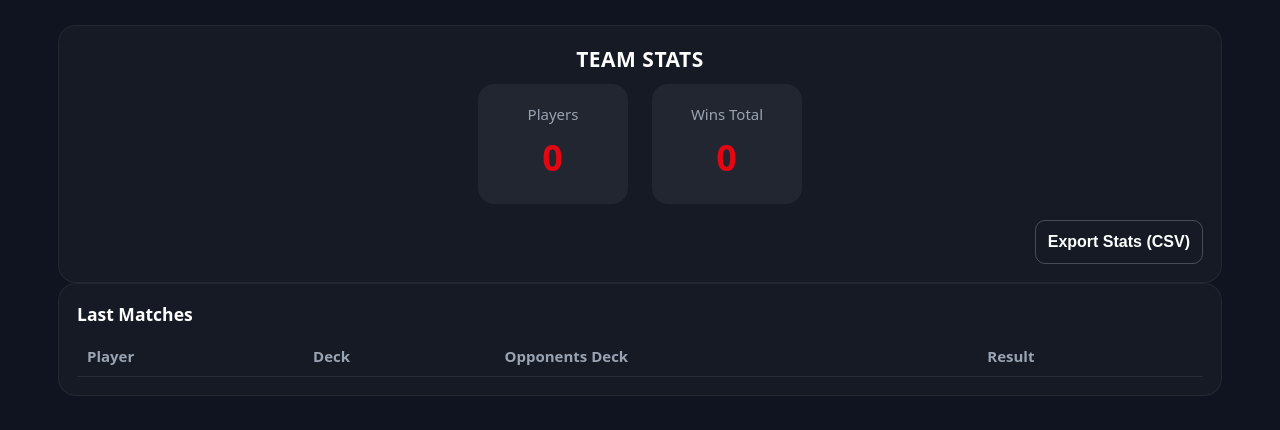
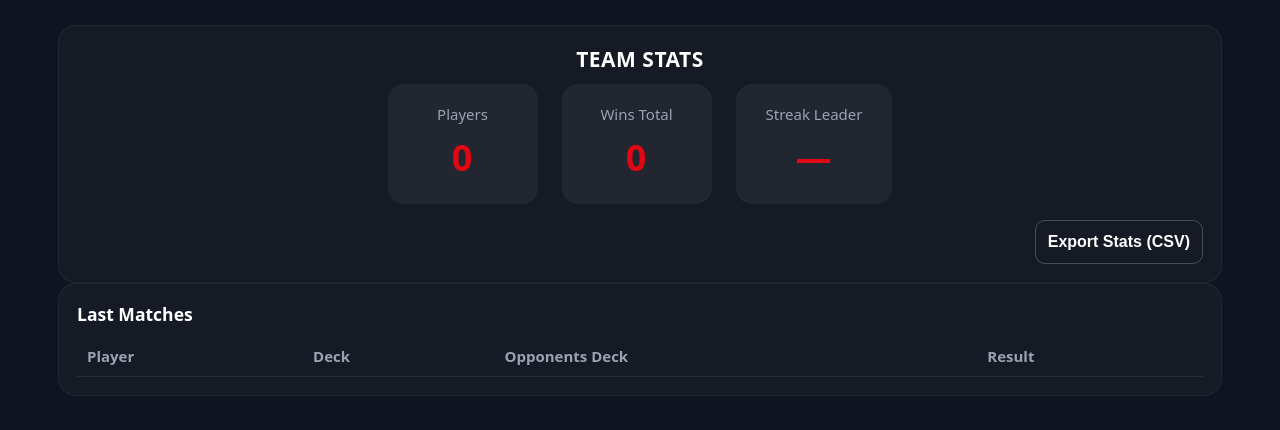
Before and after one commit to pabloesteves91/Maniacstcg, a plain HTML site: page index.html in a window 1280 px wide. Shown: the part 115-545 px from the top of the page. Drawn offline with Linux system fonts and the light colour scheme; no server answers.

Commit message:
Update index.html

```diff
--- a/index.html
+++ b/index.html
@@ -63,6 +63,11 @@
   <div class="kpi-box">
     <div class="kpi-label">Wins Total</div>
     <div class="kpi-value" id="kpi-wins">0</div>
+  </div>
+  <!-- NEU: Streak Leader -->
+  <div class="kpi-box">
+    <div class="kpi-label">Streak Leader</div>
+    <div class="kpi-value streak" id="kpi-streak">—</div>
   </div>
 </div>
       <div class="row end" style="margin-top:16px;">
```
Lines whose indentation alone changed are shown as unchanged.
